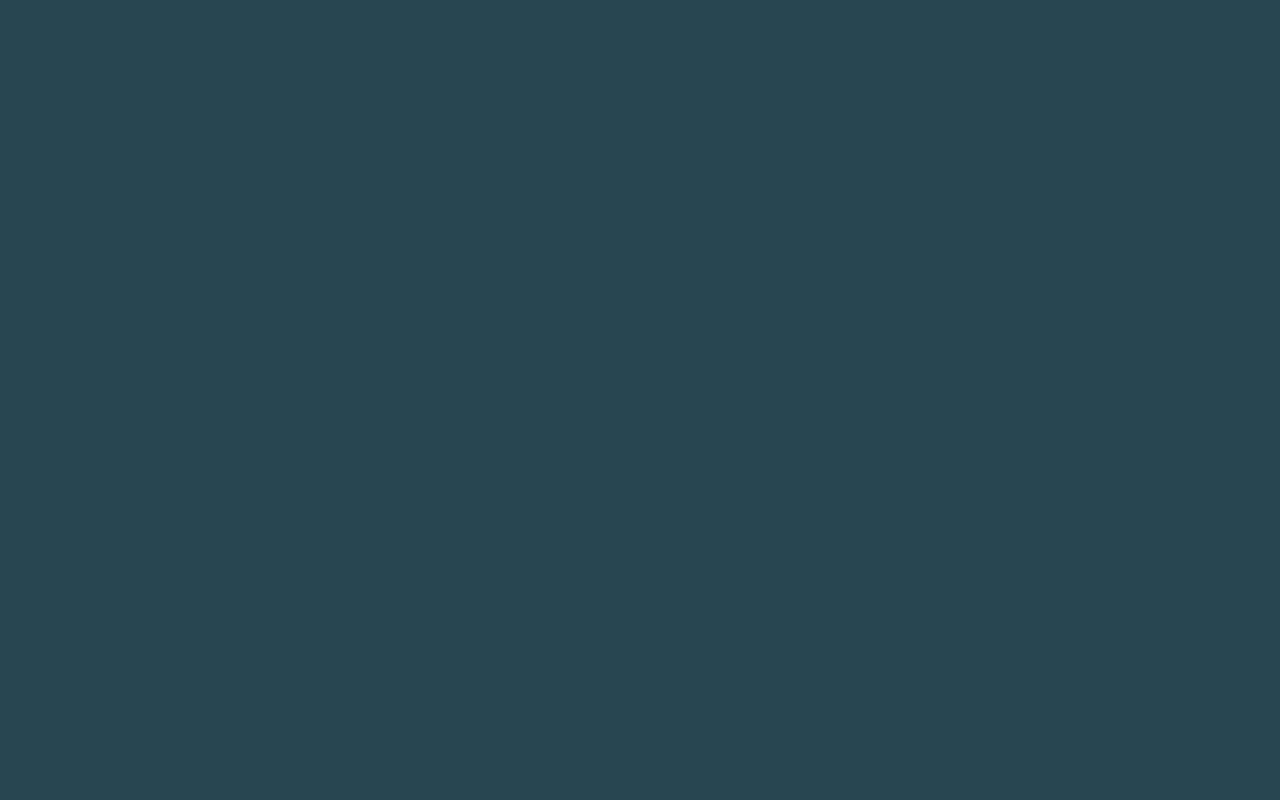
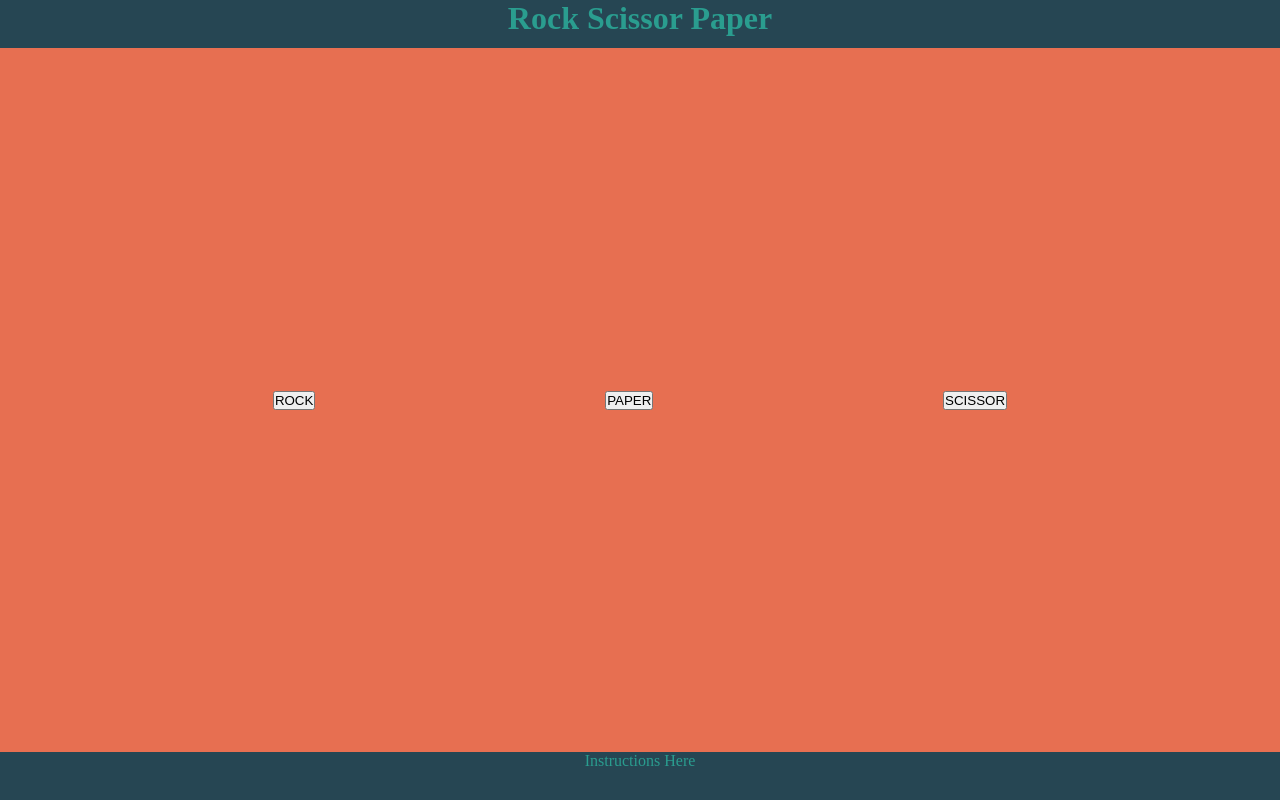
Before and after one commit to JosefineForsman/rock-scissor-paper, a plain HTML site: page index.html in a window 1280 px wide. Drawn offline with Linux system fonts and the light colour scheme.

Commit message:
logik inlagt

```diff
--- a/index.html
+++ b/index.html
@@ -8,5 +8,21 @@
     <link rel="stylesheet" href="/style.css" />
     <script defer src="/script.js"></script>
   </head>
-  <body></body>
+  <body>
+    <div class="the-game">
+      <header>
+        <h1 class="game-name-text">Rock Scissor Paper</h1>
+      </header>
+      <main>
+        <div class="user-buttons">
+          <button class="user-button user-rock-btn">ROCK</button>
+          <button class="user-button user-paper-btn">PAPER</button>
+          <button class="user-button user-scissor-btn">SCISSOR</button>
+        </div>
+      </main>
+      <footer>
+        <p class="instructions-text">Instructions Here</p>
+      </footer>
+    </div>
+  </body>
 </html>
--- a/script.js
+++ b/script.js
@@ -0,0 +1,23 @@
+const rockButton = document.querySelector(".user-rock-btn");
+const paperButton = document.querySelector(".user-paper-btn");
+const scissorButton = document.querySelector(".user-scissor-btn");
+
+let computerRandomNumber = 0;
+let userNumber = 0;
+// console.log(`userNumber: ${userNumber}`);
+// console.log(`Computernumber: ${computerRandomNumber}`);
+
+rockButton.addEventListener("click", () => {
+  userNumber = 1;
+  computerRandomNumber = Math.floor(Math.random() * 3) + 1;
+});
+
+paperButton.addEventListener("click", () => {
+  userNumber = 2;
+  computerRandomNumber = Math.floor(Math.random() * 3) + 1;
+});
+
+scissorButton.addEventListener("click", () => {
+  userNumber = 3;
+  computerRandomNumber = Math.floor(Math.random() * 3) + 1;
+});
--- a/style.css
+++ b/style.css
@@ -1,5 +1,7 @@
+/* HELP */
+/* border: 2px dotted black; */
 :root {
-  --backgroundColor: #264653;
+  --headerAndFooterColor: #264653;
   --textColor: #2a9d8f;
   --yellow: #e9c46a;
   --orange: #f4a261;
@@ -13,6 +15,33 @@
 }
 
 body {
+  background-color: var(--red);
+  color: var(--textColor);
+  text-align: center;
+}
+
+header {
+  background-color: var(--headerAndFooterColor);
+}
+
+main {
   background-color: var(--backgroundColor);
-  color: var(--textColor);
 }
+
+footer {
+  background-color: var(--headerAndFooterColor);
+}
+
+.the-game {
+  display: grid;
+  grid-template-rows: 3rem auto 3rem;
+  height: 100vh;
+}
+
+.user-buttons {
+  display: flex;
+  justify-content: space-around;
+  align-items: center;
+  height: 100%;
+  margin: 0 8rem;
+}
```
